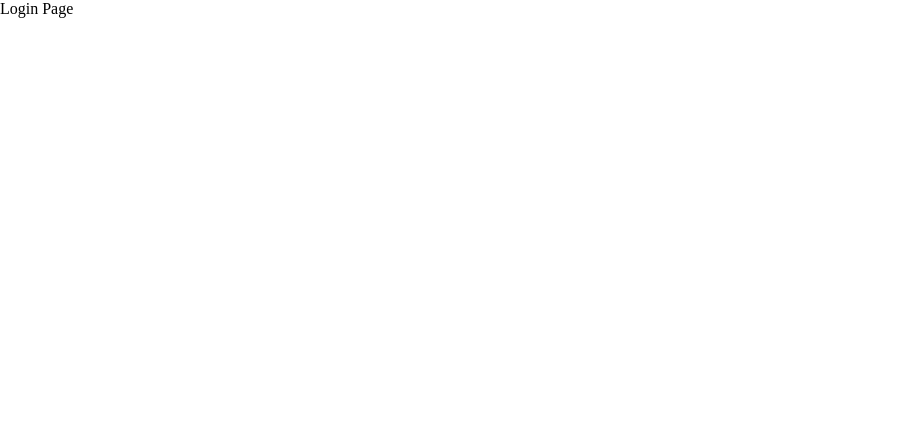
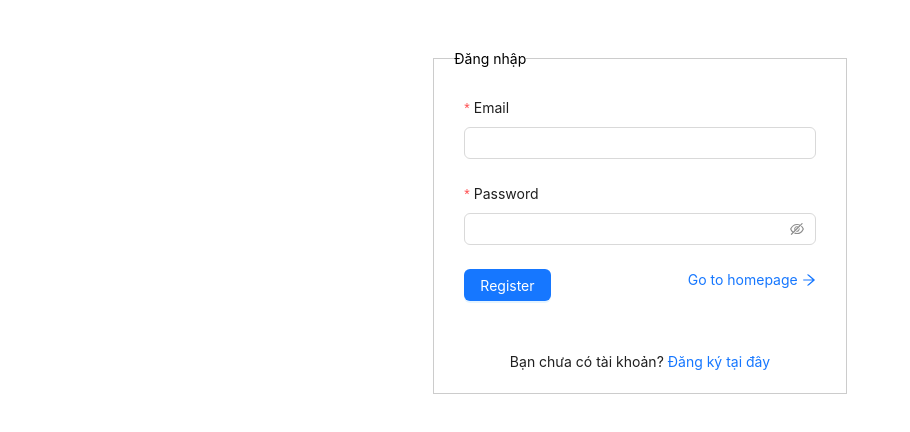
Before and after one commit to JohnT6/react-vite, a React (Vite) app: page /login in a window 1280 px wide. Shown: the top 432 px of the page, without its empty margins (0-910 px from the left). Built offline with nearby package versions, Linux system fonts and the light colour scheme.

Commit message:
#92. Bài Tập Design Login, thêm nhẹ api login

```diff
--- a/src/components/layout/header.jsx
+++ b/src/components/layout/header.jsx
@@ -1,5 +1,5 @@
 import { Link } from "react-router-dom";
-import { BookOutlined, HomeOutlined, UserAddOutlined } from '@ant-design/icons';
+import { BookOutlined, HomeOutlined, SettingOutlined, UserAddOutlined } from '@ant-design/icons';
 import { Menu } from 'antd';
 import { useState } from "react";
 
@@ -28,6 +28,20 @@ const Header = () => {
             icon: <BookOutlined />,
 
         },
+        {
+            label: 'Cài đặt',
+            key: 'setting',
+            icon: <SettingOutlined />,
+            children: [
+                {
+                    type: 'group',
+                    children: [
+                        { label: <Link to={"/login"}>Đăng nhập</Link>, key: 'login' },
+                        { label: <Link to={""}>Đăng xuất</Link>, key: 'logout' },
+                    ],
+                },
+            ],
+        },
 
     ];
 
--- a/src/pages/login.jsx
+++ b/src/pages/login.jsx
@@ -1,6 +1,81 @@
+import { ArrowRightOutlined } from "@ant-design/icons";
+import { Button, Col, Form, Input, notification, Row } from "antd"
+import { useForm } from "antd/es/form/Form"
+import { Link, Navigate, useNavigate } from "react-router-dom";
+
 const LoginPage = () => {
+    const [form] = useForm();
+    let navigate = useNavigate();
+
+    const onFinish = async (values) => {
+        console.log(">>check values", values);
+        // const res = await registerUserAPI(values.fullName, values.email, values.password, values.phone);
+        // if (res.data) {
+        //     notification.success({
+        //         message: "Register success",
+        //         description: "Đăng ký người dùng thành công"
+        //     })
+        //     Navigate("/login")
+        // } else {
+        //     notification.error({
+        //         message: "Error register user",
+        //         description: JSON.stringify(res.message)
+        //     })
+        // }
+    }
+
     return (
-        <div>Login Page</div>
+        <Row justify={"center"} style={{ margin: "50px 20px" }}>
+            <Col xs={24} md={12} lg={8}>
+                <fieldset style={{ border: "1px solid #ccc", padding: "20px 20px 10px" }}>
+                    <legend>Đăng nhập</legend>
+                    <Form
+                        form={form}
+                        layout="vertical"
+                        onFinish={onFinish}
+                        style={{ margin: "10px" }}
+                    // onFinishFailed={onFinishFailed}
+                    >
+
+
+                        <Form.Item
+                            label="Email"
+                            name="email"
+                            rules={[
+                                {
+                                    type: 'email',
+                                    message: 'E-mail không dúng định dạng!',
+                                },
+                                {
+                                    required: true,
+                                    message: 'Hãy nhập E-mail!',
+                                },
+                            ]}
+                        >
+                            <Input />
+                        </Form.Item>
+
+
+                        <Form.Item
+                            label="Password"
+                            name="password"
+                            rules={[{ required: true, message: 'Hãy nhập mật khẩu!' }]}
+                        >
+                            <Input.Password />
+                        </Form.Item>
+
+
+                        <div style={{ display: "flex", justifyContent: "space-between" }}>
+                            <Button onClick={() => form.submit()} type="primary">Register</Button>
+                            <Link to={"/"}>Go to homepage <ArrowRightOutlined /></Link>
+                        </div>
+                        <div style={{ display: "flex", justifyContent: "center", gap: "3px", marginTop: "50px" }}>
+                            <div>Bạn chưa có tài khoản? <Link to={"/register"}>Đăng ký tại đây</Link></div>
+                        </div>
+                    </Form >
+                </fieldset>
+            </Col>
+        </Row>
     )
 }
 
--- a/src/pages/register.jsx
+++ b/src/pages/register.jsx
@@ -1,6 +1,6 @@
-import { Button, Col, Form, Input, notification, Row } from "antd";
+import { Button, Col, Divider, Form, Input, notification, Row } from "antd";
 import { registerUserAPI } from "../services/api.service";
-import { useNavigate } from "react-router-dom";
+import { Link, useNavigate } from "react-router-dom";
 
 const RegisterPage = () => {
     const [form] = Form.useForm();
@@ -94,7 +94,9 @@ const RegisterPage = () => {
                     </div>
                 </Col>
             </Row>
-
+            <div style={{ display: "flex", justifyContent: "center", gap: "3px", marginTop: "50px" }}>
+                <div>Bạn đã có tài khoản <Link to={"/login"}>Đăng nhập tại đây</Link></div>
+            </div>
         </Form >
 
     )
--- a/src/services/api.service.js
+++ b/src/services/api.service.js
@@ -80,5 +80,16 @@ const registerUserAPI = (fullName, email, password, phone) => {
     return  axios.post(URL_BACKEND, data);
 }
 
+const loginUserAPI = (email, password) => {
+    const URL_BACKEND = "/api/v1/auth/login"
+        const data = {
+
+            username:{email},
+            password,
+        }
+    return  axios.post(URL_BACKEND, data);
+}
+
+
 
 export { createUserAPI, updateUserAPI, fetchAllUserApi, deleteUserByIdApi,handleUploadFile,updateUserAvatarAPI,registerUserAPI }
```
